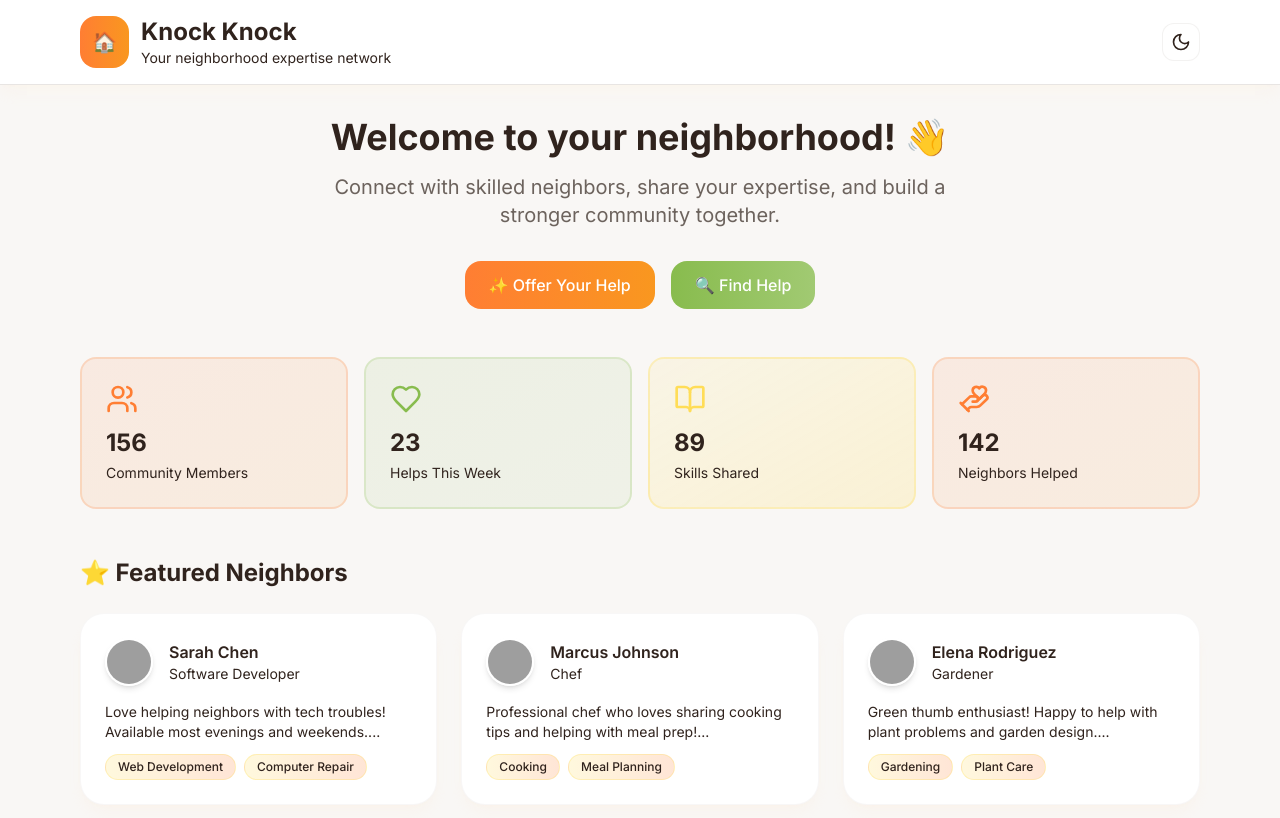
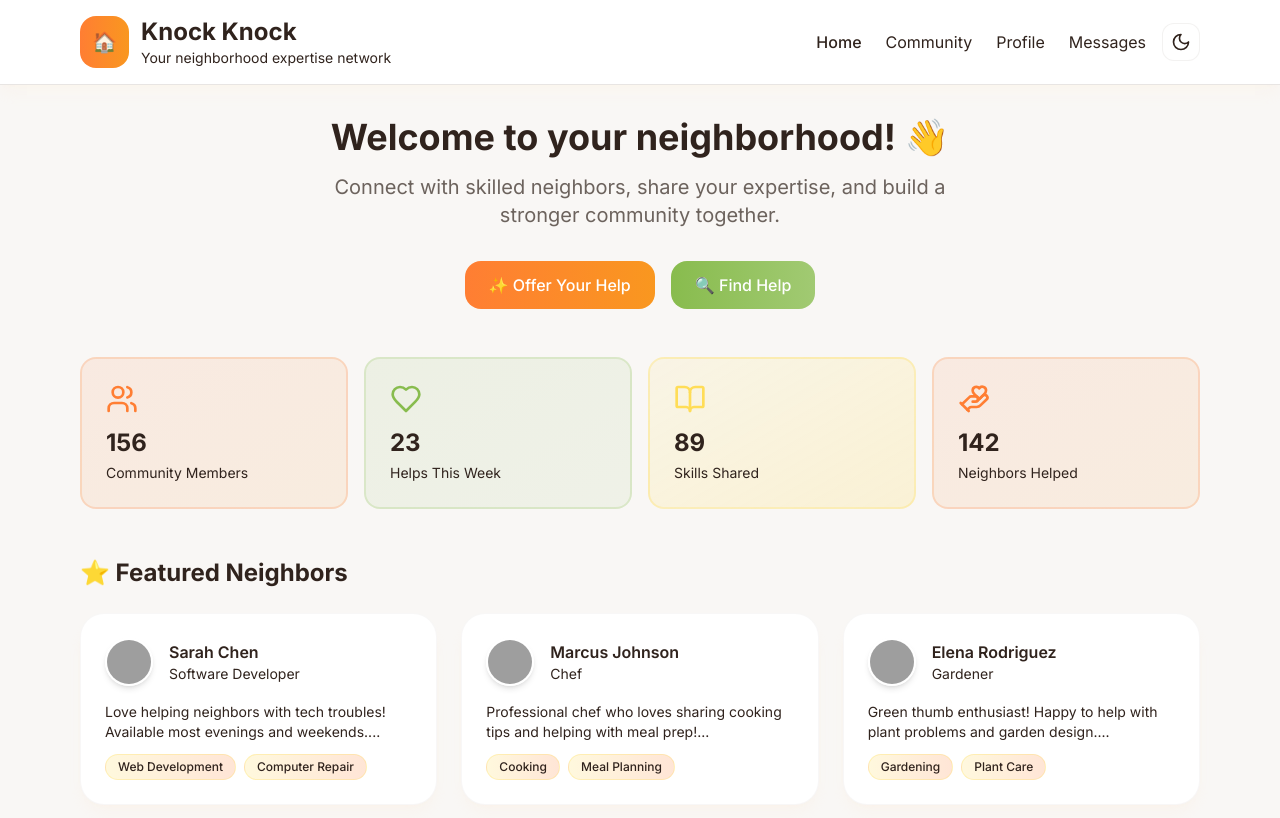
Before and after one commit to neurothrone/knock-knock-v2, a React (Vite) app: page / in a window 1280 px wide. Shown: the top 818 px of the page. Built offline with nearby package versions, Linux system fonts and the light colour scheme; grey boxes are pictures that could not be loaded.

Commit message:
Fix: Restore navigation links
The previous commit introduced a change that removed the navigation links from the application. This commit restores the navigation links.

```diff
--- a/src/pages/Home.tsx
+++ b/src/pages/Home.tsx
@@ -1,3 +1,4 @@
+
 import { Users, Heart, BookOpen, HandHeart } from 'lucide-react';
 import { useNavigate } from 'react-router-dom';
 import StatsCard from '../components/StatsCard';
@@ -22,7 +23,38 @@ const Home = () => {
                 <p className="text-sm text-muted-foreground">Your neighborhood expertise network</p>
               </div>
             </div>
-            <ThemeToggle />
+
+            <div className="flex items-center gap-4">
+              {/* Navigation Links */}
+              <nav className="hidden md:flex items-center gap-6">
+                <button
+                  onClick={() => navigate('/')}
+                  className="text-foreground hover:text-[hsl(var(--coral))] transition-colors font-medium"
+                >
+                  Home
+                </button>
+                <button
+                  onClick={() => navigate('/community')}
+                  className="text-muted-foreground hover:text-[hsl(var(--coral))] transition-colors"
+                >
+                  Community
+                </button>
+                <button
+                  onClick={() => navigate('/profile')}
+                  className="text-muted-foreground hover:text-[hsl(var(--coral))] transition-colors"
+                >
+                  Profile
+                </button>
+                <button
+                  onClick={() => navigate('/messages')}
+                  className="text-muted-foreground hover:text-[hsl(var(--coral))] transition-colors"
+                >
+                  Messages
+                </button>
+              </nav>
+
+              <ThemeToggle />
+            </div>
           </div>
         </div>
       </header>
```
